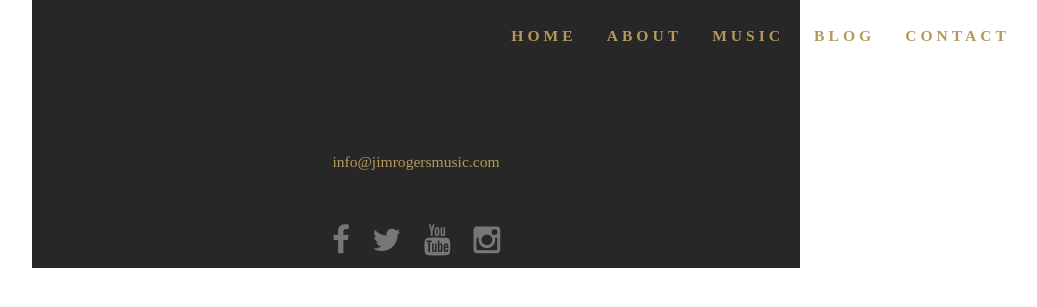
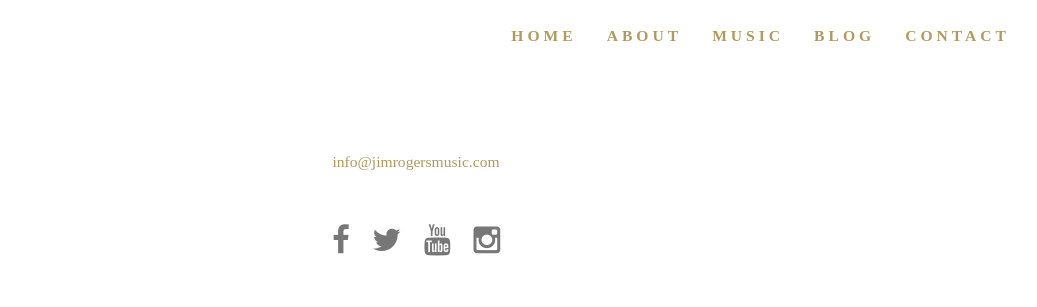
Before and after one commit to JimRogers/jimrogerswebsite, a Jekyll site: the page built from contact/index.html, in a window 1280 px wide. Shown: the top 307 px of the page, without its empty margins (224-1261 px from the left). Built offline with Jekyll 4.4.1, drawn with Linux system fonts in a browser that asks for light colours.

```diff
--- a/css/style.css
+++ b/css/style.css
@@ -291,7 +291,6 @@ About Section
   text-align:center;
   position:relative;
   height:900px;
-  background:#272727;
 }
 #about-text {
   margin-top:0px;
@@ -323,13 +322,11 @@ Music Section
   margin-top:0px;
   padding-bottom:0px;
   height:900px;
-  background-image: url(../images/jr.JPG);
   background-size:cover;
   background-repeat:no-repeat;
   background-position:bottom;
 }
 .overlay {
-  background: rgba(34, 34, 34, 0.9);
   height:100%;
 }
 .music p {
@@ -533,7 +530,6 @@ Contact Section
   padding-bottom:0px;
   text-align:center;
   position:relative;
-  background:#272727;
 }
 .email a {
   font-family: "adriane";
```
